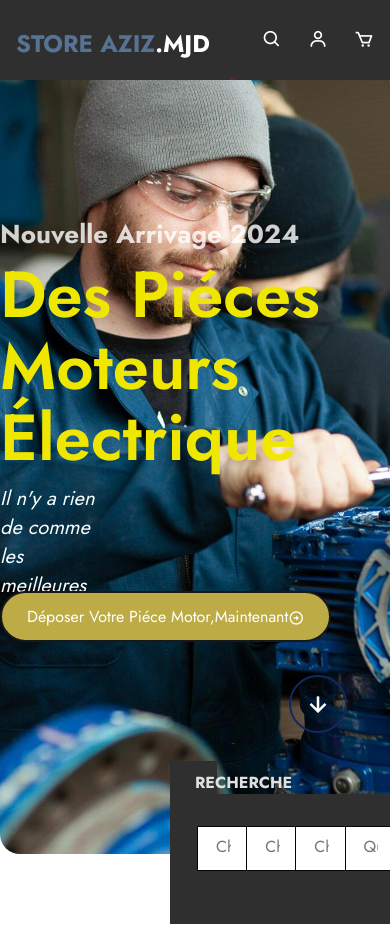
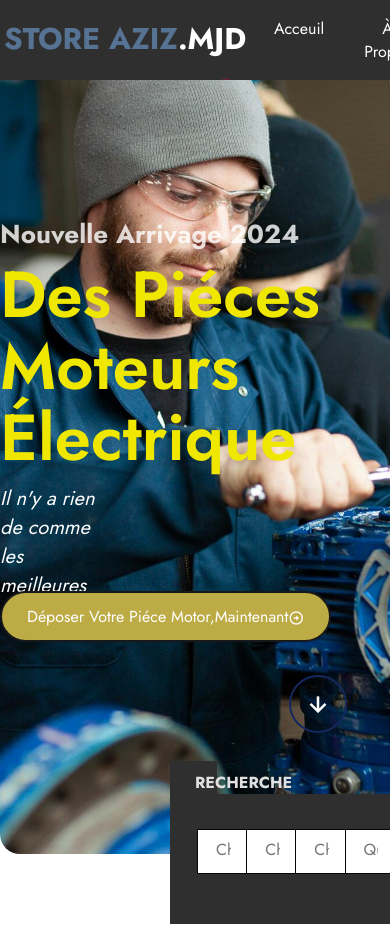
Before and after one commit to umaima-mjd/StoreAzizMjd, a plain HTML site: page siteaziz - Copie/index.html in a window 390 px wide. Shown: the top 927 px of the page. Drawn offline with nearby package versions, Linux system fonts and the light colour scheme; a web font is replaced by a local one.

Commit message:
Update aziz.css

```diff
--- a/siteaziz - Copie/aziz.css
+++ b/siteaziz - Copie/aziz.css
@@ -801,65 +801,3 @@ hr{
     top: 60%;
     padding-top: 0;
 }
-
-
-
-
-
-
-
-
-
-
-
-
-
-
-
-
-
-
-
-/* media queries*/
-@media(max-width:991px){
-    html{
-        font-size: 55%;
-    }
-    header{
-        padding: 2rem;
-    }
-}
-@media(max-width:991px){
-    html .bx-menu{
-        display: block;
-    }
-    header .navmenu{
-        position: absolute;
-        top: 100%; left: 0; right: 0;
-        background: #121111;
-        border-top: .1rem solid #1b22a8;
-        clip-path: polygon(0 0, 100% 0, 100% 0, 0 0 );
-    }
-    header .navmenu a{
-        margin: 1.5rem;
-        padding: 1.5rem;
-        background: #d4d4d4;
-        border: .1rem solid #fff832;
-        display: block;
-    }
-    .icons-container .icons h3{
-        font-size: 2rem;
-    }
-    .icons-container .icons span{
-        font-size: 1.7rem;
-    }
-}
-@media(max-width:450px){
-    html{
-        font-size:50%;
-    }
-    .heading{
-        font-size:3rem ;
-    }
-
-}
```
